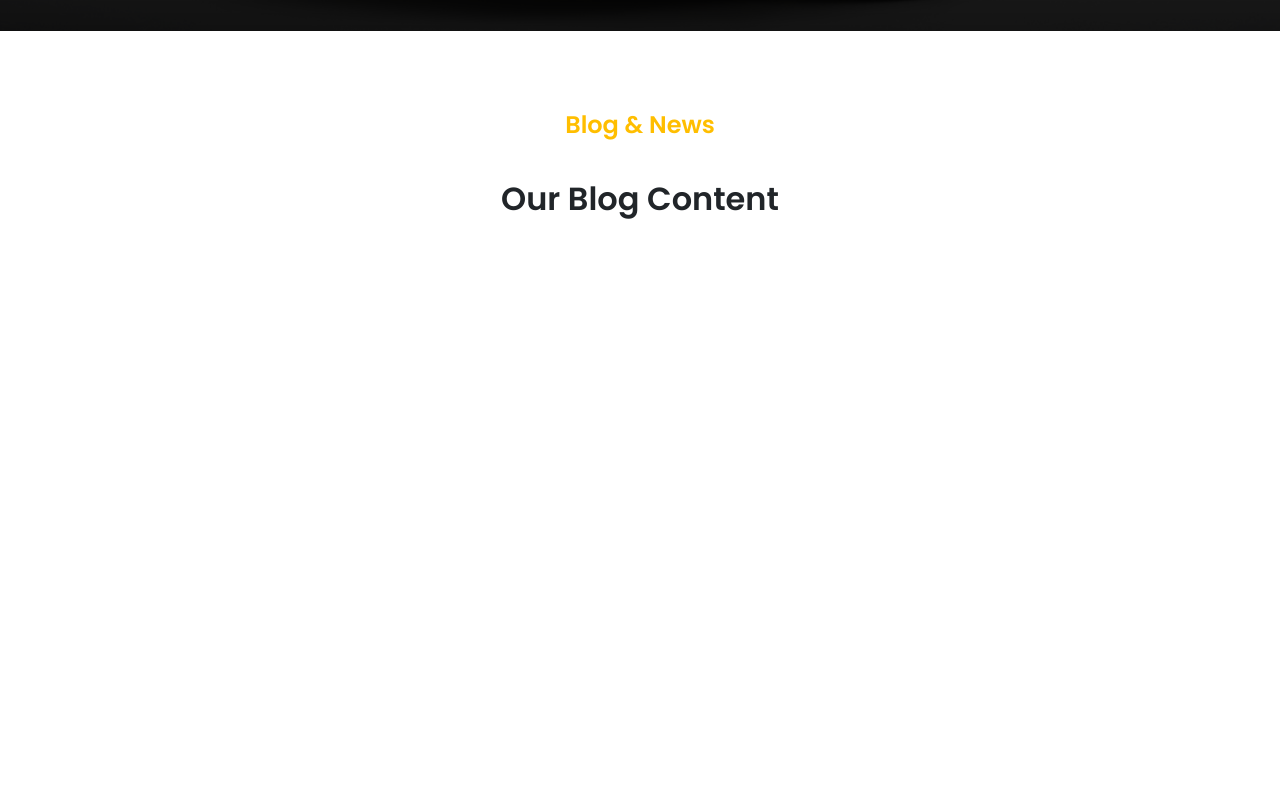
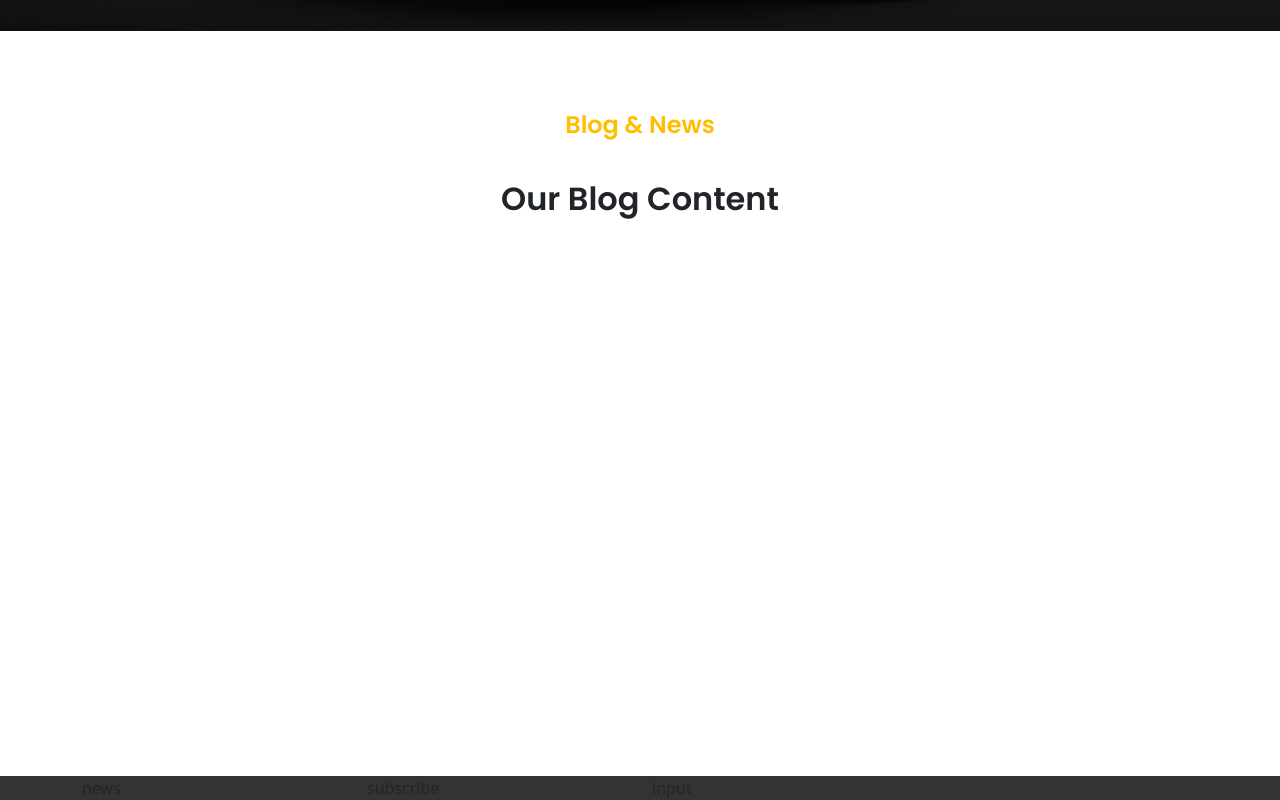
Before and after one commit to JCciasico/Car-Rental, a Vue app: page / in a window 1280 px wide. Shown: the part 5082-5882 px from the top of the page. Before the commit the page ends 5858 px from the top, so only its background shows below. Built offline with nearby package versions, Linux system fonts and the light colour scheme; a web font is replaced by a local one; what vue-scroll-reveal would draw is missing.

Commit message:
chore: added footer section

```diff
--- a/src/App.vue
+++ b/src/App.vue
@@ -22,6 +22,9 @@
     <div class="blog-section">
       <BlogSection/>
     </div>
+    <div class="footer-section">
+      <FooterSection/>
+    </div>
   </div>
 </template>
 
@@ -34,6 +37,7 @@ import ServicesSection from './components/ServicesSection.vue'
 import RentSection from './components/RentSection.vue'
 import DashBoard from './components/DashBoard.vue'
 import BlogSection from './components/BlogSection.vue'
+import FooterSection from './components/FooterSection.vue'
 
 export default {
   name: 'App',
@@ -45,7 +49,8 @@ export default {
     ServicesSection,
     RentSection,
     DashBoard,
-    BlogSection
+    BlogSection,
+    FooterSection
 }
 }
 </script>
@@ -76,4 +81,7 @@ export default {
   background: linear-gradient(rgba(0, 0, 0, 0.9),rgba(0, 0, 0, 0.75),rgba(0, 0, 0, 0.9)),
 	url("./assets/lotus.jpg");
 }
+.footer-section{
+  background-color: #333333;
+}
 </style>
--- /dev/null
+++ b/src/components/FooterSection.vue
@@ -0,0 +1,21 @@
+<template>
+  <section>
+    <div class="container">
+        <div class="row">
+            <div class="col-3">news</div>
+            <div class="col-3">subscribe</div>
+            <div class="col-6">input</div>
+        </div>
+    </div>
+  </section>
+</template>
+
+<script>
+export default {
+
+}
+</script>
+
+<style scoped>
+
+</style>
```
Also changed, not shown: src/assets/lamborghini-png_38388.png (added).
